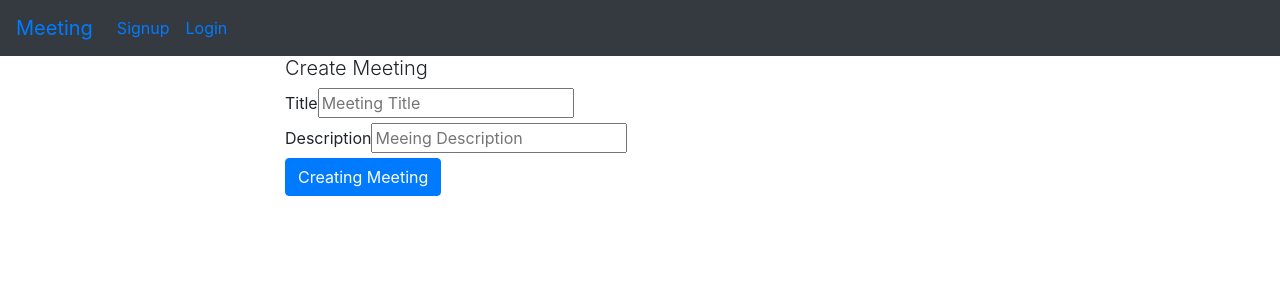
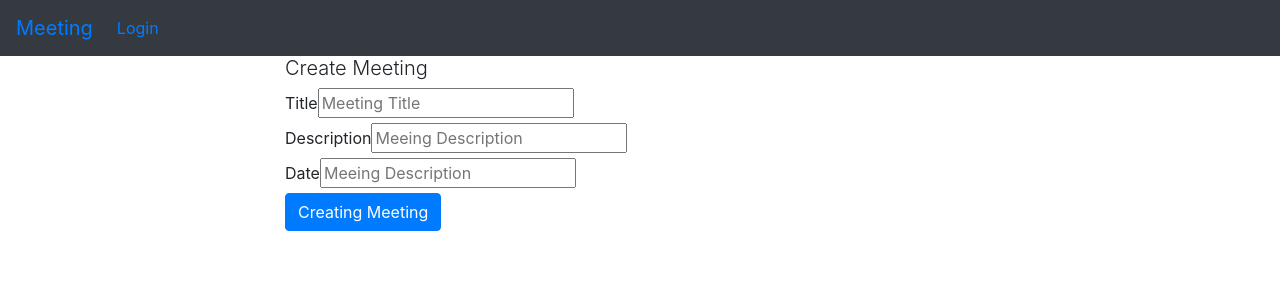
Before and after one commit to mubarak23/meet, a React (Create React App) app: page /create_meeting in a window 1280 px wide. Shown: the top 300 px of the page. Built offline with nearby package versions, Linux system fonts and the light colour scheme.

Commit message:
ft(meeting)correct error of create meeting component not showing[finish]

```diff
--- a/src/App.js
+++ b/src/App.js
@@ -7,7 +7,7 @@ import Login from "./Component/Login";
 import Nav from "./Component/Nav";
 import Meeting from "./Component/Meeting";
 import Logout from "./Component/Logout";
-import Create_Meeting from "./Component/CreateMeeting";
+import CreateMeeting from "./Component/CreateMeeting";
 import Active_Meeting from "./Component/Active.Meeting";
 
 class App extends Component {
@@ -26,7 +26,7 @@ class App extends Component {
           path="/meeting"
           render={props => (isAuthenticated() ? <Meeting {...props} /> : null)}
         />
-        <Route path="/create_meeting" exact component={Create_Meeting} />
+        <Route path="/create_meeting" exact component={CreateMeeting} />
         <Route path="/active_meeting" exact component={Active_Meeting} />
       </div>
     );
--- a/src/Component/CreateMeeting.js
+++ b/src/Component/CreateMeeting.js
@@ -1,7 +1,22 @@
 import React, { Component } from "react";
 
 class CreatMeeting extends Component {
+  constructor(props) {
+    super(props);
+    this.state = {
+      title: "",
+      description: "",
+      date: ""
+    };
+  }
+  onChangeField(event) {
+    event.preventDefault();
+    this.setState({
+      [event.target.name]: event.target.value
+    });
+  }
   render() {
+    console.log("Checking Test");
     return (
       <div className="container">
         <div className="col-10 offset-2">
@@ -13,6 +28,7 @@ class CreatMeeting extends Component {
                 type="text"
                 name="title"
                 required
+                onChange={this.onChangeField}
                 placeholder="Meeting Title"
               />
             </div>
@@ -21,6 +37,17 @@ class CreatMeeting extends Component {
               <input
                 type="text"
                 name="description"
+                required
+                onChange={this.onChangeField}
+                placeholder="Meeing Description"
+              />
+            </div>
+            <div>
+              <label htmlFor="date">Date</label>
+              <input
+                type="text"
+                name="date"
+                onChange={this.onChangeField}
                 required
                 placeholder="Meeing Description"
               />
--- a/src/Component/Nav.js
+++ b/src/Component/Nav.js
@@ -22,11 +22,13 @@ class Nav extends Component {
           </button>
           <div className="collapse navbar-collapse" id="navbarText">
             <ul className="navbar-nav mr-auto">
-              <li className="nav-item">
-                <Link className="nav-link" to="/signup">
-                  Signup
-                </Link>
-              </li>
+              {isAuthenticated() ? (
+                <li className="nav-item">
+                  <Link className="nav-link" to="/Meeting">
+                    Meetings
+                  </Link>
+                </li>
+              ) : null}
               {isAuthenticated() ? (
                 <li className="nav-item">
                   <Link className="nav-link" to="/logout">
@@ -43,7 +45,7 @@ class Nav extends Component {
 
               {isAuthenticated() ? (
                 <li className="nav-item">
-                  <Link className="nav-link" to="/creating_meeting">
+                  <Link className="nav-link" to="/create_meeting">
                     Create Meeting
                   </Link>
                 </li>
```
